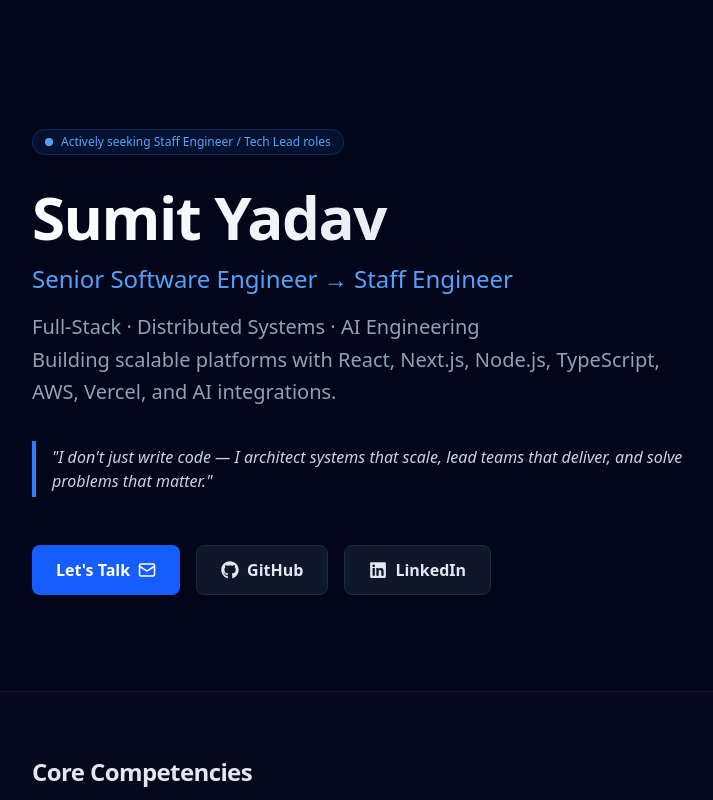
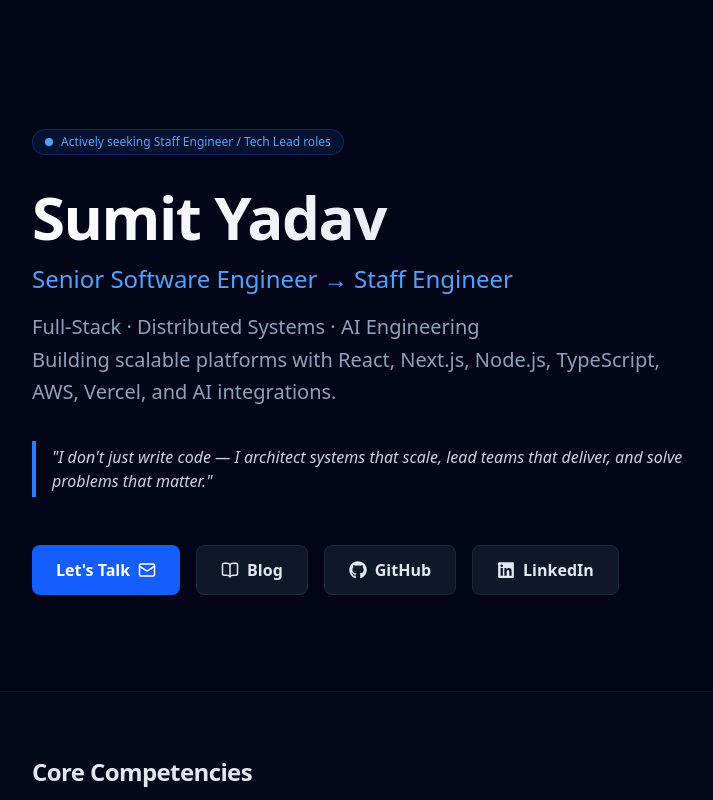
Before and after one commit to ysumit99/ysumit99.github.io, a Next.js app: page / in a window 1280 px wide. Shown: the top 800 px of the page, without its empty margins (120-833 px from the left). Built offline with nearby package versions, Linux system fonts and the light colour scheme.

Commit message:
Add blog link to portfolio page

```diff
--- a/src/app/page.tsx
+++ b/src/app/page.tsx
@@ -74,6 +74,9 @@ export default function Portfolio() {
         <div className="flex flex-wrap gap-4 pt-4">
           <a href="mailto:ysumit99@gmail.com" className="inline-flex items-center gap-2 bg-blue-600 hover:bg-blue-500 text-white px-6 py-3 rounded-lg font-semibold transition-all">
             Let's Talk <Mail size={18} />
+          </a>
+          <a href="https://sumityadav-dev.vercel.app" target="_blank" rel="noreferrer" className="inline-flex items-center gap-2 bg-slate-900 hover:bg-slate-800 text-slate-200 px-6 py-3 rounded-lg font-semibold border border-slate-800 transition-all">
+            <BookOpen size={18} /> Blog
           </a>
           <a href="https://github.com/ysumit99" target="_blank" rel="noreferrer" className="inline-flex items-center gap-2 bg-slate-900 hover:bg-slate-800 text-slate-200 px-6 py-3 rounded-lg font-semibold border border-slate-800 transition-all">
             <FaGithub size={18} /> GitHub
```
